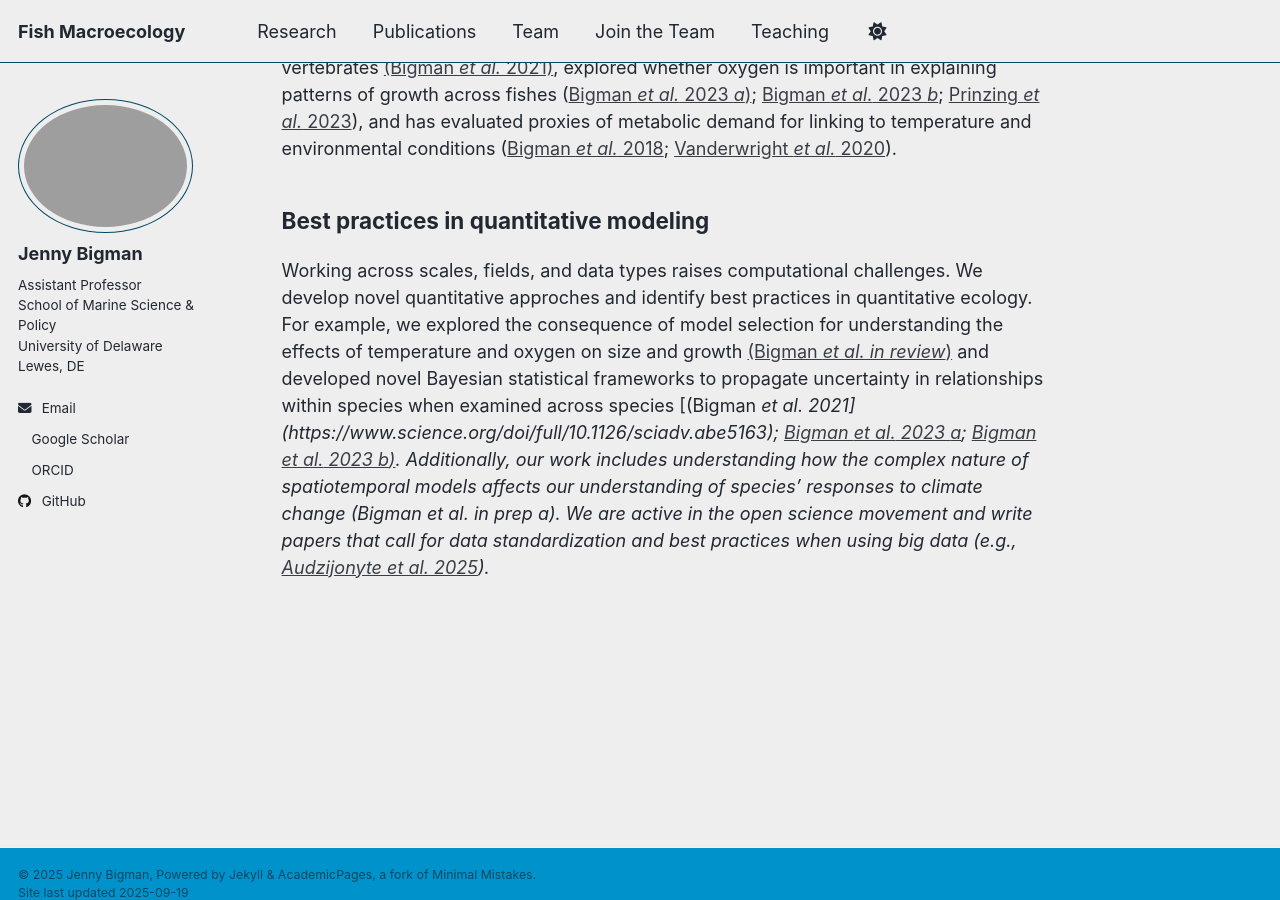
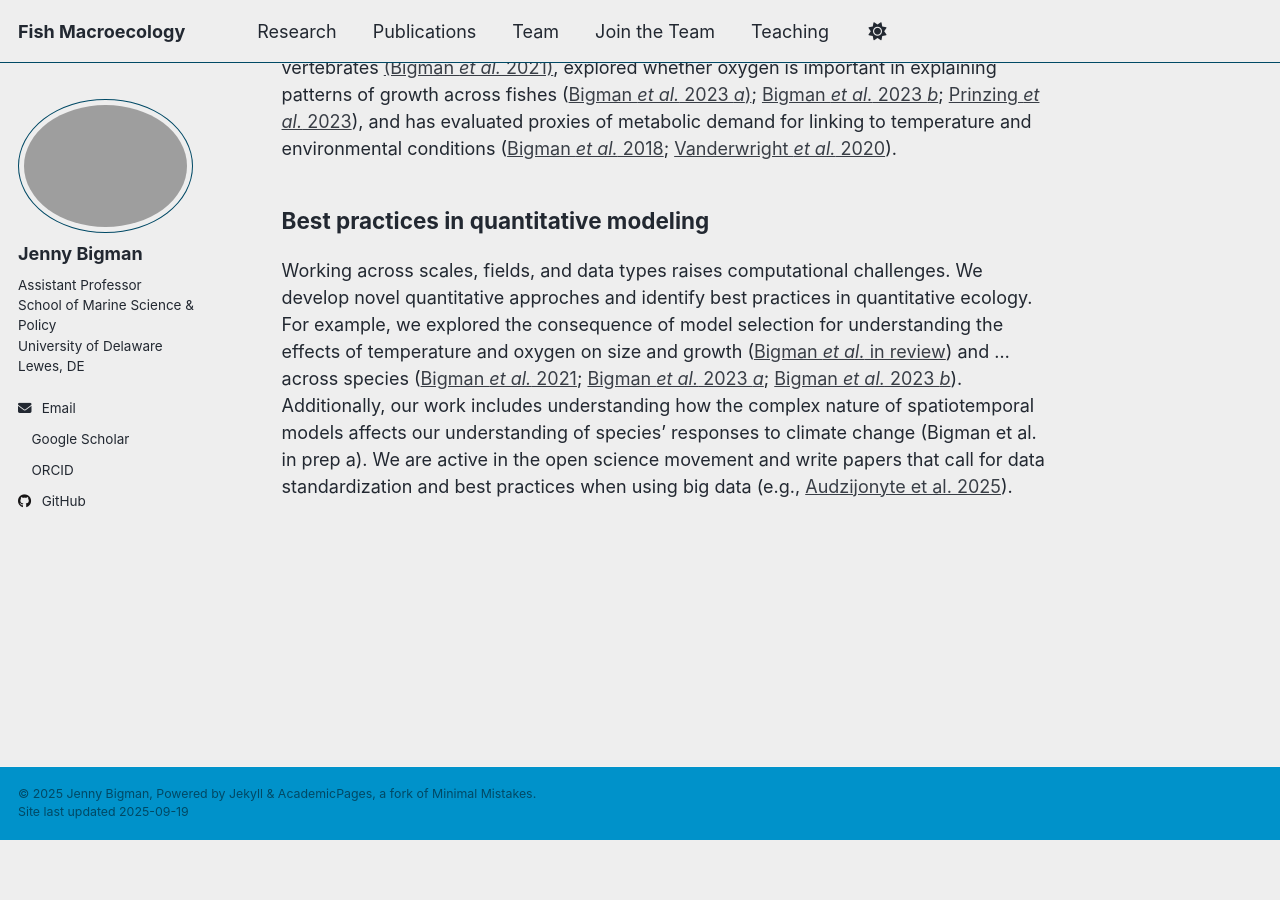
Before and after one commit to jennybigman/jennybigman.github.io, a Jekyll site: the page built from _pages/research.md, in a window 1280 px wide and 900 px high, scrolled down 1263 px. Built offline with Jekyll 4.4.1, drawn with Linux system fonts in a browser that asks for light colours; a style sheet for code colours, icons or effects is not loaded; after the commit the page ends 2103 px from its top, so only the background shows below that.

Commit message:
Update research.md

```diff
--- a/_pages/research.md
+++ b/_pages/research.md
@@ -25,4 +25,4 @@ Work in this area has examined whether the demography and extinction risk of pop
 
 ## Best practices in quantitative modeling
 
-Working across scales, fields, and data types raises computational challenges. We develop novel quantitative approches and identify best practices in quantitative ecology. For example, we explored the consequence of model selection for understanding  the effects of temperature and oxygen on size and growth [(Bigman <em>et al. in review</em>)](https://www.biorxiv.org/content/10.1101/2025.09.02.673738v1.abstract) and developed novel Bayesian statistical frameworks to propagate uncertainty in relationships within species when examined across species [(Bigman <em>et al.<em> 2021](https://www.science.org/doi/full/10.1126/sciadv.abe5163); [Bigman <em>et al.</em> 2023 <em>a</em>](https://onlinelibrary.wiley.com/doi/full/10.1111/faf.12757); [Bigman <em>et al.</em> 2023 <em>b</em>)](https://onlinelibrary.wiley.com/doi/full/10.1111/faf.12730). </em> Additionally, our work includes understanding how the complex nature of spatiotemporal models affects our understanding of species’ responses to climate change (Bigman et al. in prep a). We are active in the open science movement and write papers that call for data standardization and best practices when using big data (e.g., [Audzijonyte et al. 2025](https://onlinelibrary.wiley.com/doi/full/10.1111/gcb.70296)).
+Working across scales, fields, and data types raises computational challenges. We develop novel quantitative approches and identify best practices in quantitative ecology. For example, we explored the consequence of model selection for understanding  the effects of temperature and oxygen on size and growth ([Bigman *et al.* in review](https://www.biorxiv.org/content/10.1101/2025.09.02.673738v1.abstract)) and … across species ([Bigman *et al.* 2021](https://www.science.org/doi/full/10.1126/sciadv.abe5163); [Bigman *et al.* 2023 *a*](https://onlinelibrary.wiley.com/doi/full/10.1111/faf.12757); [Bigman *et al.* 2023 *b*](https://onlinelibrary.wiley.com/doi/full/10.1111/faf.12730)). Additionally, our work includes understanding how the complex nature of spatiotemporal models affects our understanding of species’ responses to climate change (Bigman et al. in prep a). We are active in the open science movement and write papers that call for data standardization and best practices when using big data (e.g., [Audzijonyte et al. 2025](https://onlinelibrary.wiley.com/doi/full/10.1111/gcb.70296)).
```
